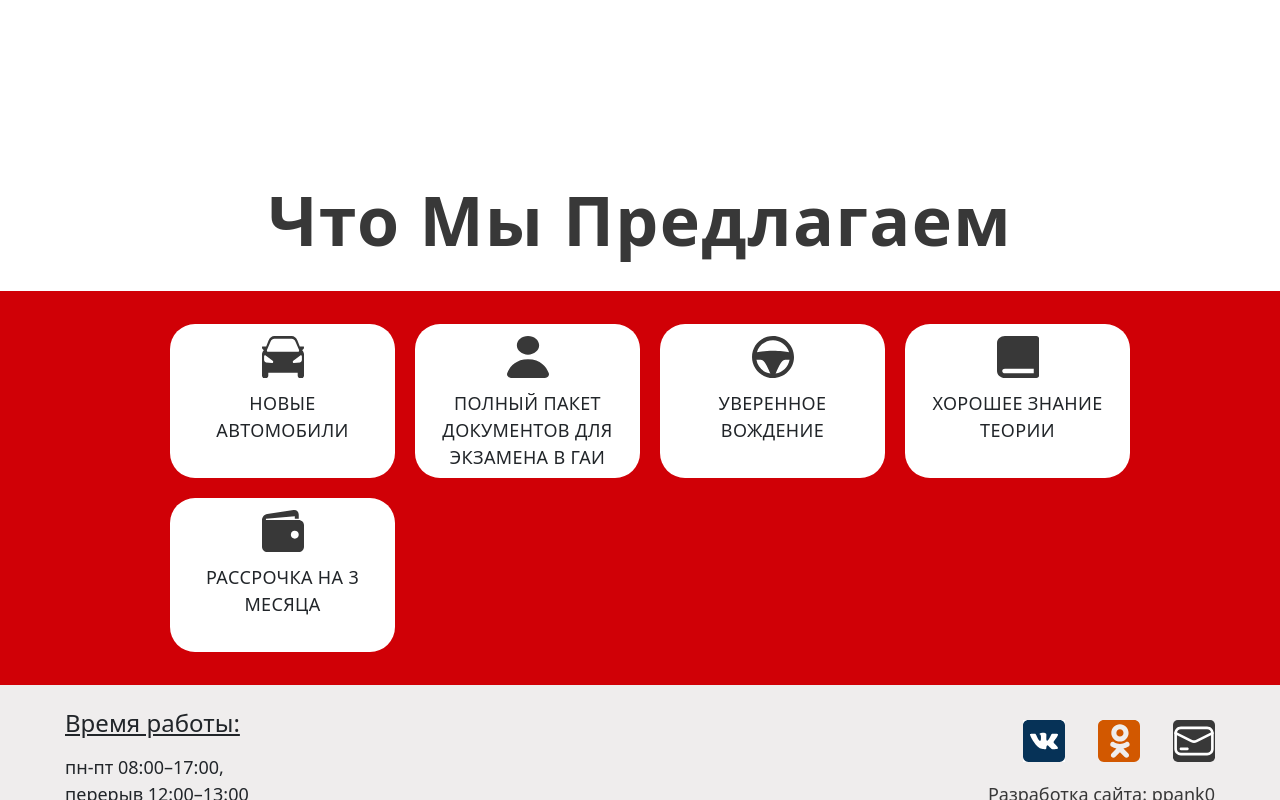
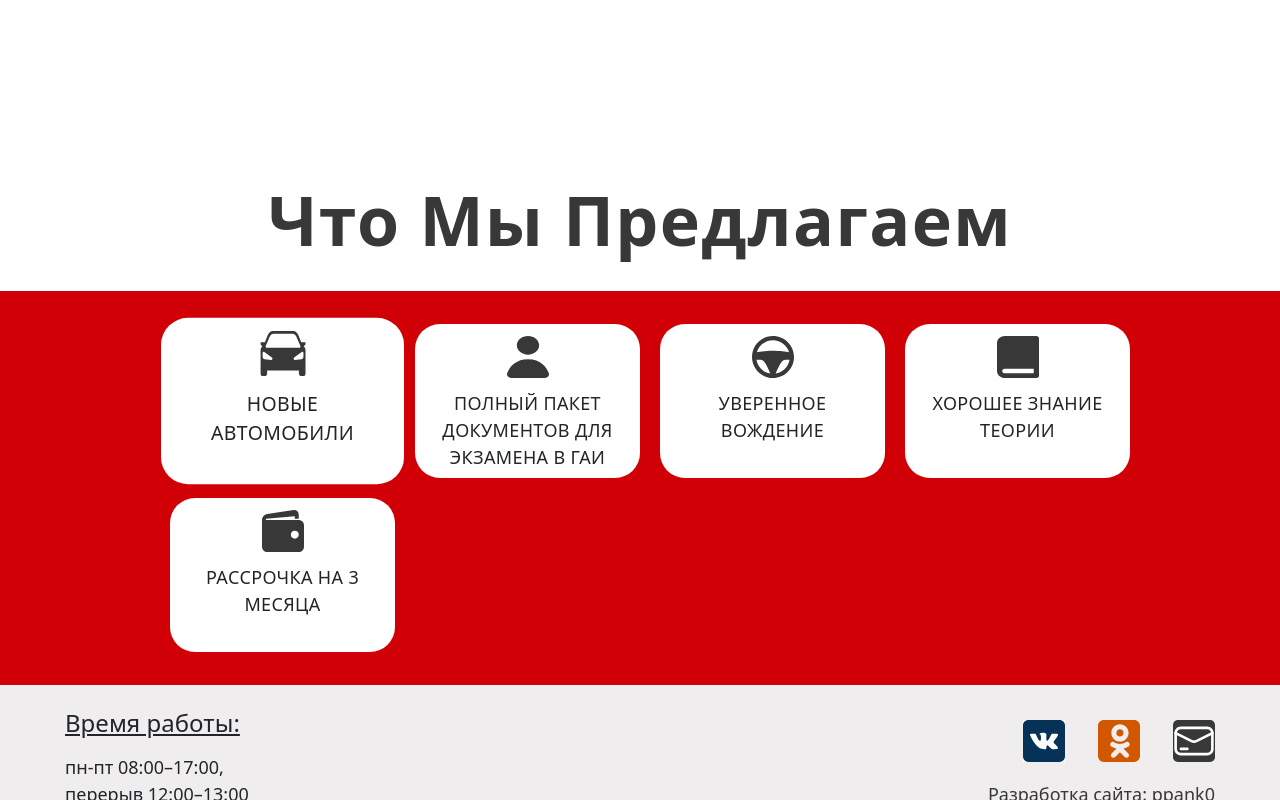
Before and after one commit to ppank0/web-application-for-driving-school, a React (Create React App) app in the folder driving-school/: page / in a window 1280 px wide. In both pictures the pointer is over the element "НОВЫЕ АВТОМОБИЛИ". Shown: the part 746-1546 px from the top of the page. Built offline with nearby package versions, Linux system fonts and the light colour scheme.

Commit message:
feat: add transform for homeCard

```diff
--- a/driving-school/src/components/homeCard.css
+++ b/driving-school/src/components/homeCard.css
@@ -7,6 +7,10 @@
     width: 225px;
     border-radius: 25px;
     height: 154px;
+    transition: transform .4s ease-in-out;
+}
+.homeCard-container:hover{
+    transform:scale(1.08);
 }
 .homeCard-container img{
     margin-top: 12px;
```
